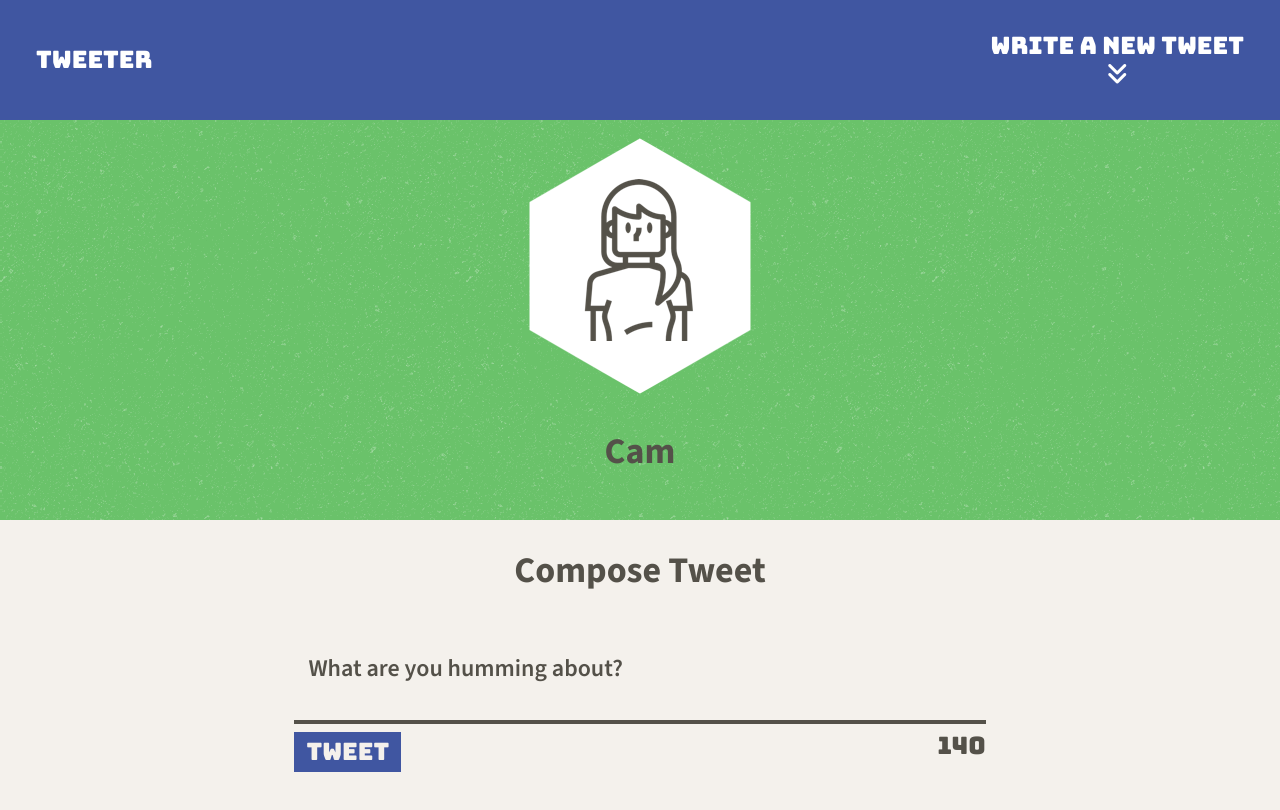
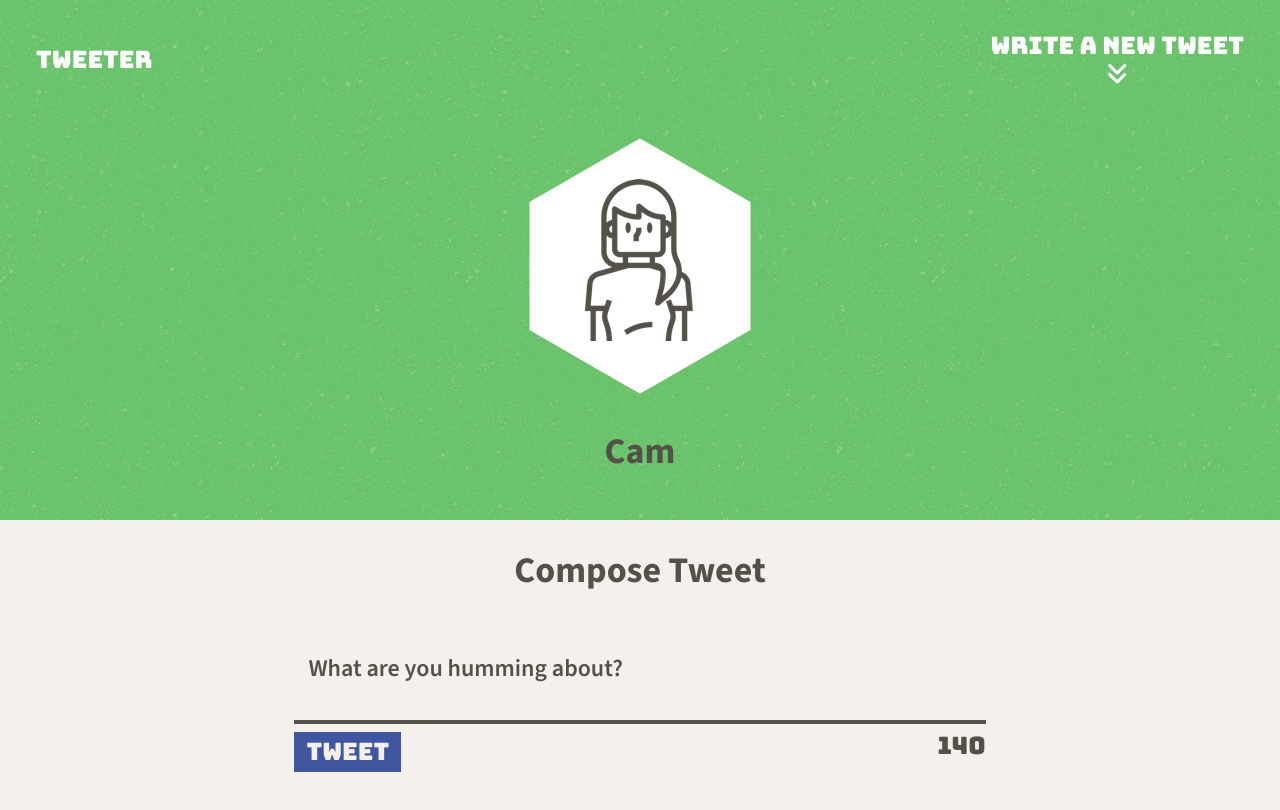
Before and after one commit to creynolds8/tweeter, a website: page public/index.html in a window 1280 px wide. Drawn offline with nearby package versions, Linux system fonts and the light colour scheme; no server answers.

Commit message:
change background color and image to match header by default

```diff
--- a/public/styles/nav.css
+++ b/public/styles/nav.css
@@ -1,6 +1,7 @@
 nav {
   height: 120px;
-  background-color: #4056a1;
+  background-color: rgb(106, 194, 106);
+  background-image: url("../images/asfalt-light.png");
   color: #ffffff;
   width: 100%;
   padding: 1.5em;
```
